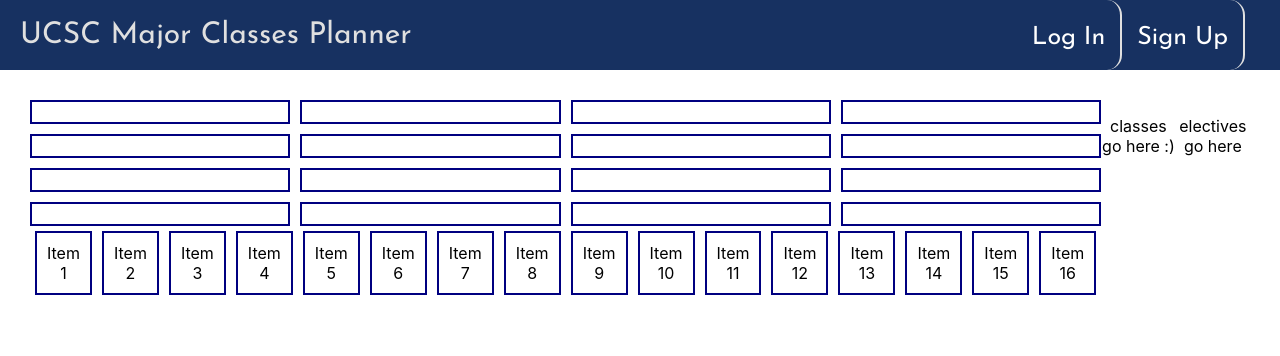
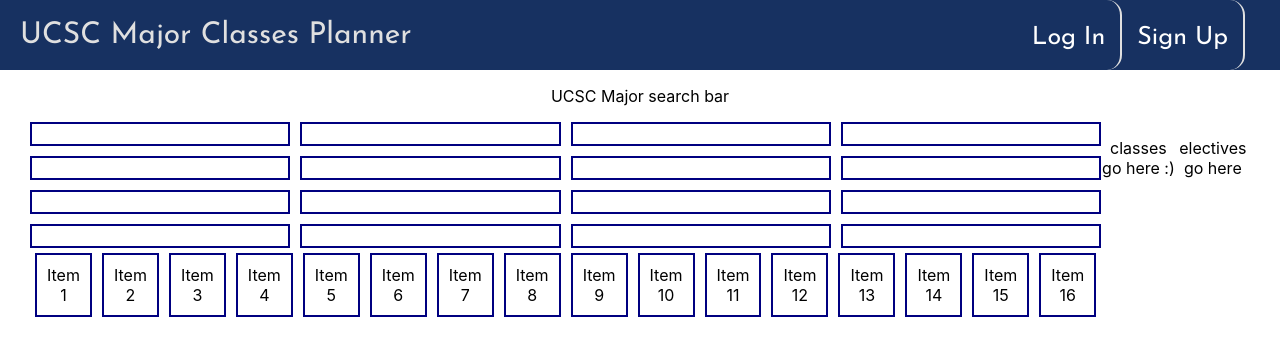
Before and after one commit to PurrGod/college-planner-webapp, a React (Create React App) app: page / in a window 1280 px wide. Shown: the top 356 px of the page. Built offline with nearby package versions, Linux system fonts and the light colour scheme; the HTML template or start-up script is replaced by a standard one.

Commit message:
added a search bar section

```diff
--- a/src/App.css
+++ b/src/App.css
@@ -7,6 +7,10 @@
 .App-logo {
   height: 40vmin;
   pointer-events: none;
+}
+
+.top-bar {
+  margin-bottom: 70px;
 }
 
 @media (prefers-reduced-motion: no-preference) {
--- a/src/App.js
+++ b/src/App.js
@@ -1,12 +1,20 @@
 import "./App.css";
 import Bar from "./Bar.js"; // Assuming bar.js is in the same directory
 import Calendar from "./Calendar.js"; // Assuming calendar.js is in the same directory
+import Search from "./Search.js";
 
 function App() {
   return (
     <div className="App">
-      <Bar />
-      <Calendar />
+      <div className="top-bar">
+        <Bar />
+      </div>
+      <div>
+        <Search />
+      </div>
+      <div>
+        <Calendar />
+      </div>
     </div>
   );
 }
--- a/src/Calendar.css
+++ b/src/Calendar.css
@@ -1,6 +1,5 @@
 /* calendar.css */
 .calendar {
-  margin-top: 100px;
   margin-left: 30px;
   margin-right: 30px;
   display: flex;
@@ -14,7 +13,7 @@
 }
 
 .grid-item {
-  border: 2px solid navy; /* Add navy borders to grid items */
+  border: 2px solid navy;
   padding: 10px; /* Adjust padding as needed */
   position: relative;
 }
--- /dev/null
+++ b/src/Search.css
@@ -0,0 +1,3 @@
+.search-bar {
+  margin-top: 0px;
+}
--- /dev/null
+++ b/src/Search.js
@@ -0,0 +1,11 @@
+import "./Search.css";
+
+const Search = () => {
+  return (
+    <div className="search-bar">
+      <p>UCSC Major search bar</p>
+    </div>
+  );
+};
+
+export default Search;
```
